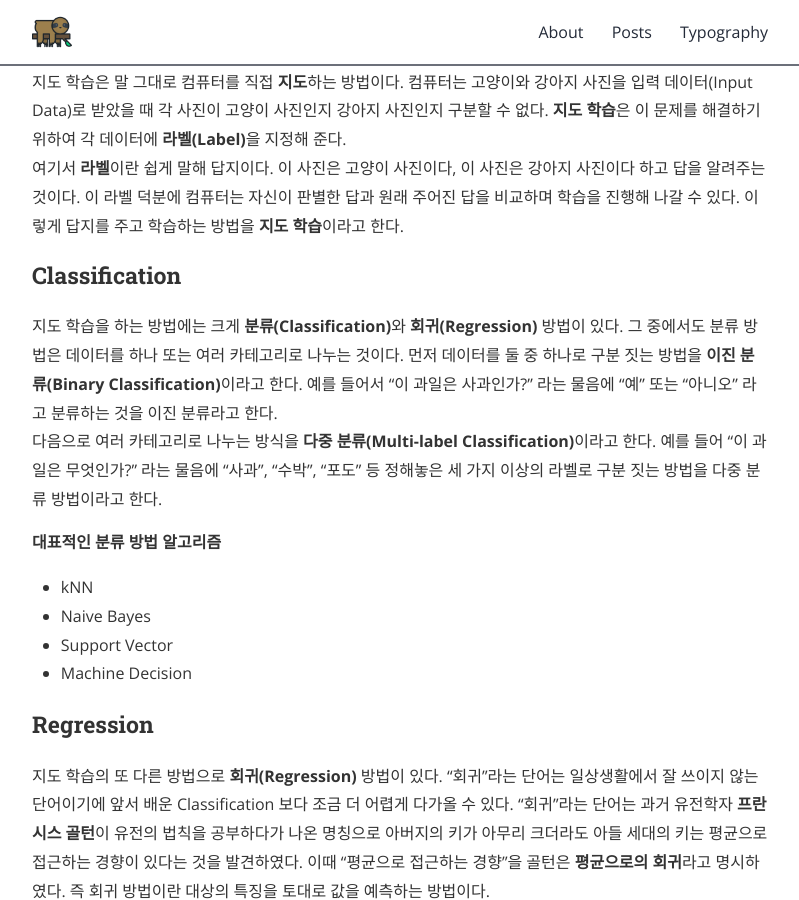
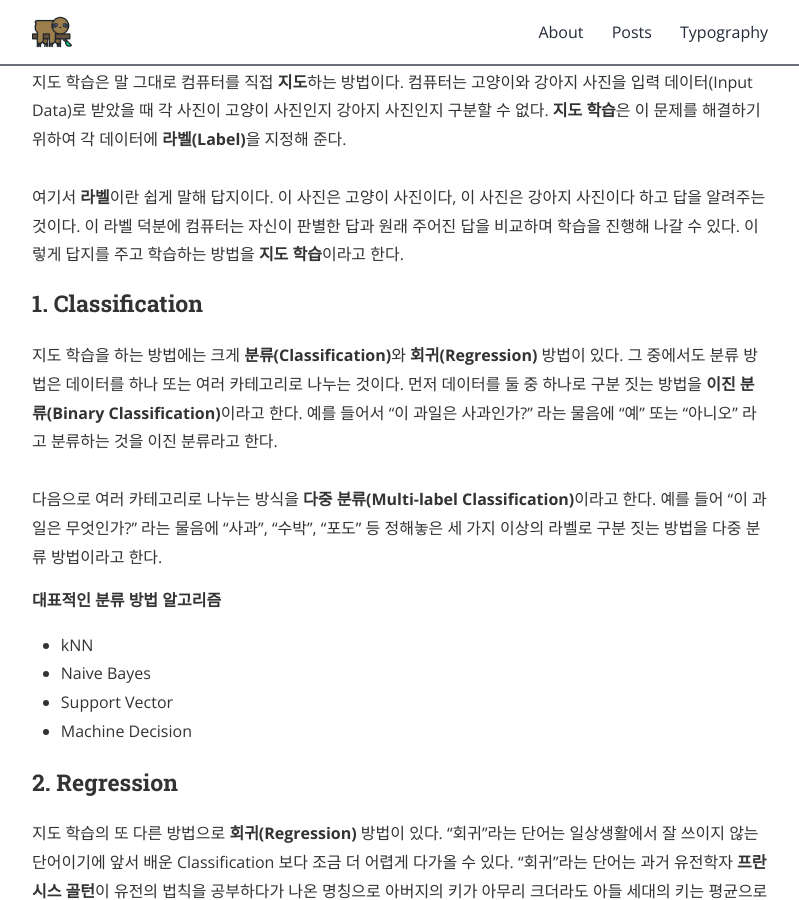
Before and after one commit to exopas95/exopas95.github.io, a Jekyll site: the page built from _posts/2015-06-13-supervised-unsupervised-reinforcement-learning.md, in a window 1280 px wide and 900 px high, scrolled down 952 px. Shown: the whole window, without its empty margins (240-1039 px from the left). Built offline with Jekyll 4.4.1, drawn with Linux system fonts in a browser that asks for light colours; nearby versions of some CDN libraries.

Commit message:
Update 2015-06-13-supervised-unsupervised-reinforcement-learning.md

```diff
--- a/_posts/2015-06-13-supervised-unsupervised-reinforcement-learning.md
+++ b/_posts/2015-06-13-supervised-unsupervised-reinforcement-learning.md
@@ -14,11 +14,11 @@ categories: Convolutional-Neural-Network
 
 ## Supervised Learning
 지도 학습은 말 그대로 컴퓨터를 직접 **지도**하는 방법이다. 컴퓨터는 고양이와 강아지 사진을 입력 데이터(Input Data)로 받았을 때
-각 사진이 고양이 사진인지 강아지 사진인지 구분할 수 없다. **지도 학습**은 이 문제를 해결하기 위하여 각 데이터에 **라벨(Label)**을 지정해 준다. <br>
+각 사진이 고양이 사진인지 강아지 사진인지 구분할 수 없다. **지도 학습**은 이 문제를 해결하기 위하여 각 데이터에 **라벨(Label)**을 지정해 준다. <br><br>
 여기서 **라벨**이란 쉽게 말해 답지이다. 이 사진은 고양이 사진이다, 이 사진은 강아지 사진이다 하고 답을 알려주는 것이다. 이 라벨 덕분에 컴퓨터는 자신이 판별한 답과 원래 주어진 답을 비교하며 학습을 진행해 나갈 수 있다. 이렇게 답지를 주고 학습하는 방법을 **지도 학습**이라고 한다.
 
-### Classification
-지도 학습을 하는 방법에는 크게 **분류(Classification)**와 **회귀(Regression)** 방법이 있다. 그 중에서도 분류 방법은  데이터를 하나 또는 여러 카테고리로 나누는 것이다. 먼저 데이터를 둘 중 하나로 구분 짓는 방법을 **이진 분류(Binary Classification)**이라고 한다. 예를 들어서 "이 과일은 사과인가?" 라는 물음에 "예" 또는 "아니오" 라고 분류하는 것을 이진 분류라고 한다. <br>
+### 1. Classification
+지도 학습을 하는 방법에는 크게 **분류(Classification)**와 **회귀(Regression)** 방법이 있다. 그 중에서도 분류 방법은  데이터를 하나 또는 여러 카테고리로 나누는 것이다. 먼저 데이터를 둘 중 하나로 구분 짓는 방법을 **이진 분류(Binary Classification)**이라고 한다. 예를 들어서 "이 과일은 사과인가?" 라는 물음에 "예" 또는 "아니오" 라고 분류하는 것을 이진 분류라고 한다. <br><br>
 다음으로 여러 카테고리로 나누는 방식을 **다중 분류(Multi-label Classification)**이라고 한다. 예를 들어 "이 과일은 무엇인가?" 라는 물음에 "사과", "수박", "포도" 등 정해놓은 세 가지 이상의 라벨로 구분 짓는 방법을 다중 분류 방법이라고 한다. <br>
 
 **대표적인 분류 방법 알고리즘**
@@ -27,7 +27,7 @@ categories: Convolutional-Neural-Network
 - Support Vector
 - Machine Decision
 
-### Regression
+### 2. Regression
 지도 학습의 또 다른 방법으로 **회귀(Regression)** 방법이 있다. "회귀"라는 단어는 일상생활에서 잘 쓰이지 않는 단어이기에 앞서 배운 Classification 보다 조금 더 어렵게 다가올 수 있다. "회귀"라는 단어는 과거 유전학자 **프란시스 골턴**이 유전의 법칙을 공부하다가 나온 명칭으로 아버지의 키가 아무리 크더라도 아들 세대의 키는 평균으로 접근하는 경향이 있다는 것을 발견하였다. 이때 "평균으로 접근하는 경향"을 골턴은 **평균으로의 회귀**라고 명시하였다. 즉 회귀 방법이란 대상의 특징을 토대로 값을 예측하는 방법이다. <br><br>
 앞서 언급한 아들 세대의 키가 평균으로 접근하는 것을 바탕으로 회귀 방법을 적용해보자. 대한민국 남자 평균키를 173cm라고 하면, 내가 지금 만나려고 하는 남자는 키가 173cm라고 예상할 수 있다. **남자**라는 특징을 활용하여 **키**라는 값을 예측한 것이다. 하지만 아마 이 방법은 상당히 오차가 클 것이다. 이 오차를 줄이기 위하여 발 사이즈, 몸무게 등의 여러가지 특징들을 사용하여 값을 예측하는 방법이 **회귀 방법**이다.<br>
 
```
